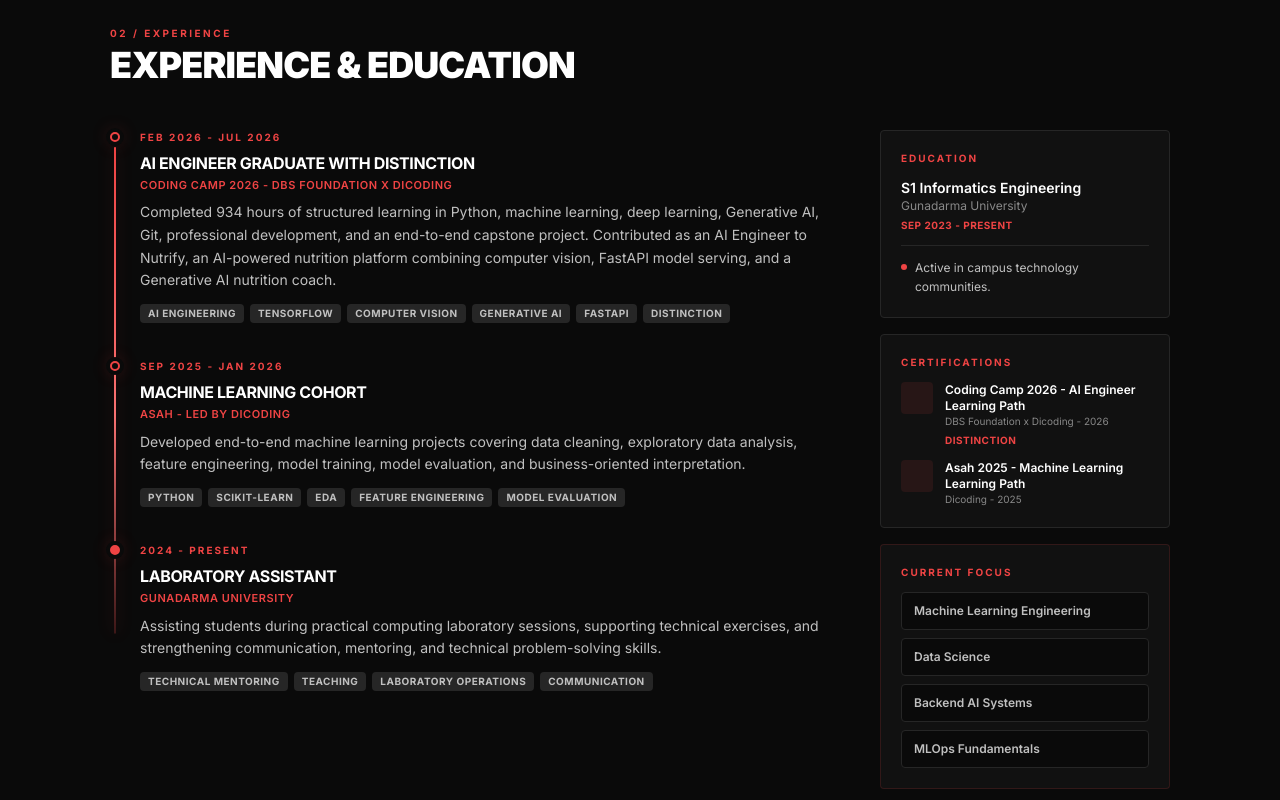
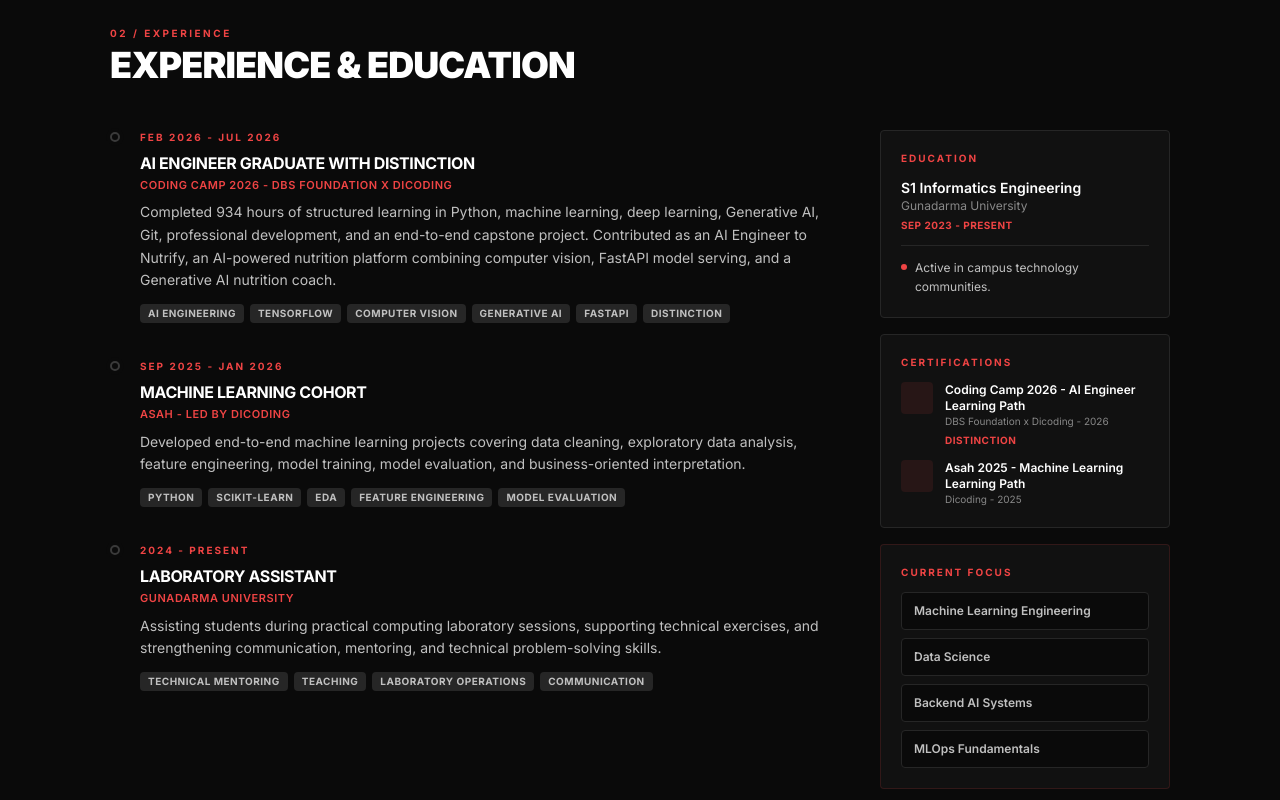
Before and after one commit to rayasesan/Portofolio, a React (Vite) app: page / in a window 1280 px wide. Shown: the part 1600-2400 px from the top of the page. Built offline with nearby package versions, Linux system fonts and the light colour scheme; some icons are missing.

Commit message:
Match experience timeline scroll style

```diff
--- a/src/components/Experience.jsx
+++ b/src/components/Experience.jsx
@@ -49,12 +49,14 @@ const currentFocus = [
 ];
 
 export default function Experience() {
+  const sectionRef = useRef(null);
   const timelineRef = useRef(null);
 
   useEffect(() => {
+    const section = sectionRef.current;
     const timeline = timelineRef.current;
 
-    if (!timeline) {
+    if (!section || !timeline) {
       return undefined;
     }
 
@@ -67,25 +69,30 @@ export default function Experience() {
       frame = 0;
 
       if (motionQuery.matches) {
-        timeline.style.setProperty('--timeline-progress', '1');
+        timeline.style.setProperty('--timeline-fill-height', 'calc(100% - 27px)');
+        timeline.style.setProperty('--timeline-opacity', '1');
         timeline.querySelectorAll('.tl-dot').forEach((dot) => dot.classList.add('is-lit'));
         return;
       }
 
       const rect = timeline.getBoundingClientRect();
-      const visualStartOffset = 12;
-      const startY = window.innerHeight * 0.72;
-      const endY = window.innerHeight * 0.32;
-      const distance = rect.height + startY - endY;
-      const progress = distance > 0 ? clamp((startY - rect.top) / distance) : 0;
+      const sectionRect = section.getBoundingClientRect();
+      const visualStartOffset = 22;
+      const drawableHeight = Math.max(rect.height - visualStartOffset - 5, 0);
+      const scrollDistance = Math.max(sectionRect.height - window.innerHeight, rect.height * 0.72);
+      const progress = scrollDistance > 0 ? clamp(-sectionRect.top / scrollDistance) : 0;
+      const opacity = clamp(progress / 0.1);
+      const fillHeight = drawableHeight * progress;
+      const hasStarted = progress > 0.02;
 
-      timeline.style.setProperty('--timeline-progress', progress.toFixed(4));
+      timeline.style.setProperty('--timeline-fill-height', `${fillHeight}px`);
+      timeline.style.setProperty('--timeline-opacity', opacity.toFixed(4));
 
-      const lineEnd = rect.top + visualStartOffset + (rect.height - visualStartOffset) * progress;
+      const lineEnd = rect.top + visualStartOffset + fillHeight;
       timeline.querySelectorAll('.tl-dot').forEach((dot) => {
         const dotRect = dot.getBoundingClientRect();
         const dotCenter = dotRect.top + dotRect.height / 2;
-        dot.classList.toggle('is-lit', dotCenter <= lineEnd || progress >= 0.99);
+        dot.classList.toggle('is-lit', hasStarted && (dotCenter <= lineEnd || progress >= 0.99));
       });
     };
 
@@ -114,7 +121,7 @@ export default function Experience() {
   }, []);
 
   return (
-    <section id="experience" className="py-20 lg:py-24 border-t border-r-steel">
+    <section ref={sectionRef} id="experience" className="py-20 lg:py-24 border-t border-r-steel">
       <div className="max-w-[1100px] mx-auto px-5">
         <div className="reveal mb-12">
           <p className="text-r-red text-[10px] font-bold tracking-[0.25em] uppercase mb-2">02 / Experience</p>
--- a/src/index.css
+++ b/src/index.css
@@ -218,27 +218,32 @@ button:focus-visible {
 }
 
 .experience-timeline {
-  --timeline-progress: 0;
+  --timeline-fill-height: 0px;
+  --timeline-opacity: 0;
   position: relative;
   isolation: isolate;
 }
 .experience-timeline::after {
   content: "";
   position: absolute;
-  top: 17px;
-  bottom: 5px;
+  top: 22px;
   left: 4px;
   width: 2px;
+  height: var(--timeline-fill-height);
   border-radius: 999px;
   pointer-events: none;
-}
-.experience-timeline::after {
   z-index: 1;
-  background: linear-gradient(to bottom, #ef4444, #f87171 55%, rgba(239, 68, 68, 0.22));
-  box-shadow: 0 0 18px rgba(239, 68, 68, 0.28);
-  transform: scaleY(var(--timeline-progress));
+  opacity: var(--timeline-opacity);
+  background: linear-gradient(
+    to bottom,
+    rgba(239, 68, 68, 0.12),
+    #ef4444 12%,
+    #f87171 78%,
+    rgba(239, 68, 68, 0)
+  );
+  box-shadow: 0 0 18px rgba(239, 68, 68, 0.35);
   transform-origin: top;
-  transition: transform 0.08s linear;
+  transition: height 0.08s linear, opacity 0.18s ease;
 }
 .experience-item {
   position: relative;
@@ -271,7 +276,8 @@ button:focus-visible {
 }
 
 html:not(.js-enabled) .experience-timeline::after {
-  transform: scaleY(1);
+  height: calc(100% - 27px);
+  opacity: 1;
 }
 html:not(.js-enabled) .tl-dot {
   border-color: #ef4444;
```
